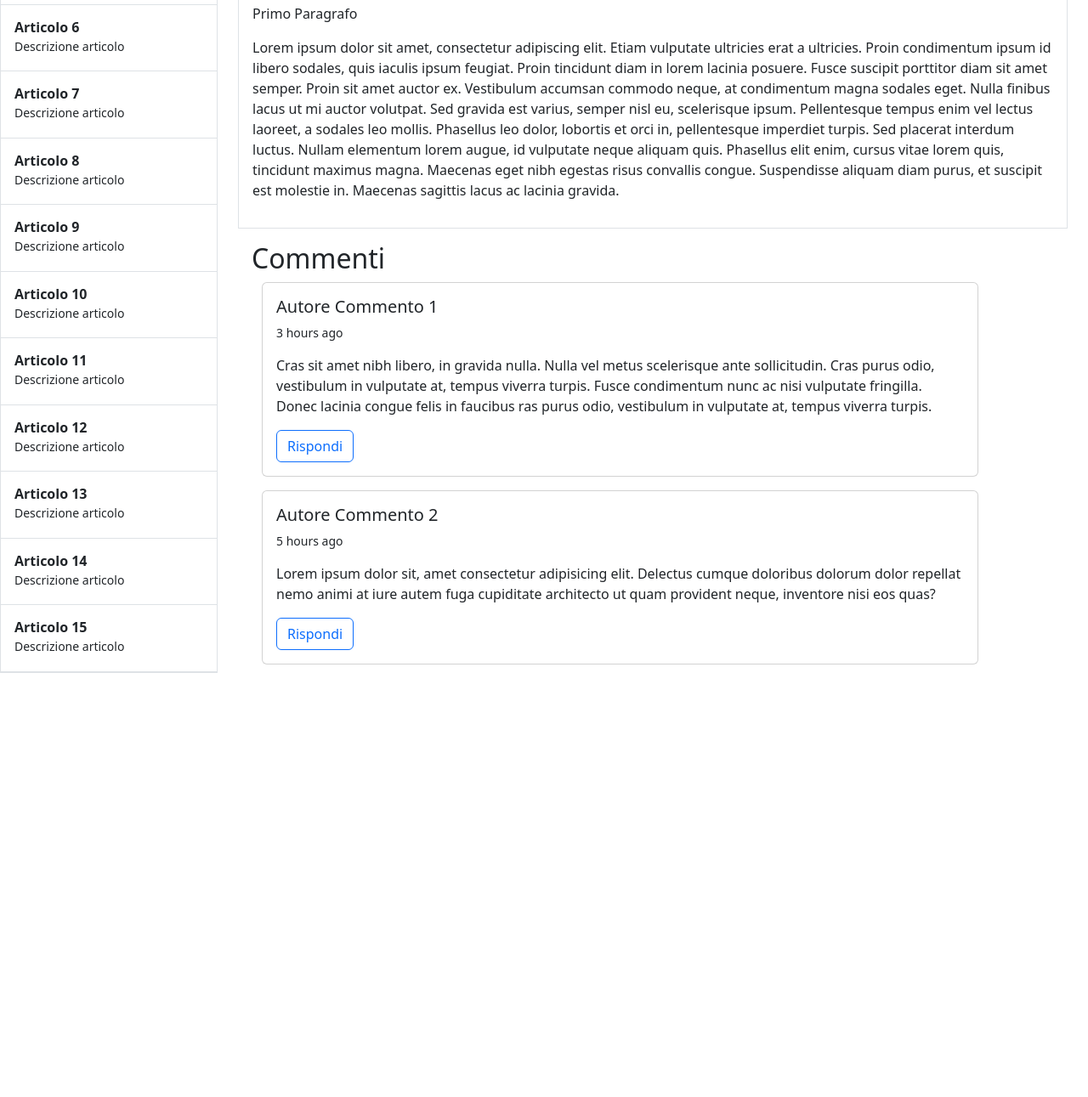
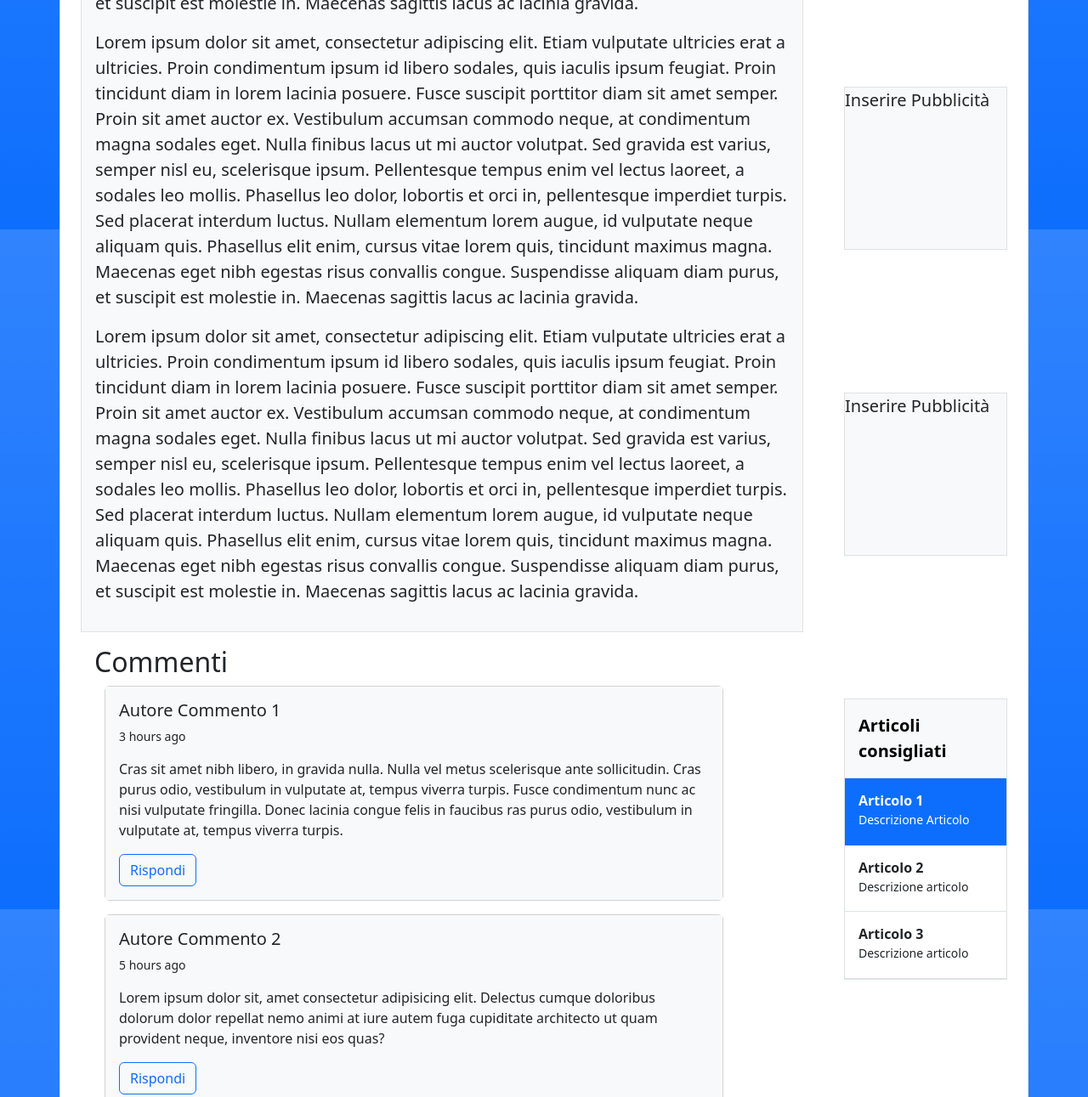
Before and after one commit to AleRuta26/Template-Bootstrap, a plain HTML site: page index.html in a window 1280 px wide. Shown: the part 530-1821 px from the top of the page at 85% size. Before the commit the page ends 1352 px from the top, so only its background shows below. Drawn offline with nearby package versions, Linux system fonts and the light colour scheme.

Commit message:
Major Update

```diff
--- a/index.html
+++ b/index.html
@@ -16,9 +16,9 @@
         integrity="sha384-QWTKZyjpPEjISv5WaRU9OFeRpok6YctnYmDr5pNlyT2bRjXh0JMhjY6hW+ALEwIH" crossorigin="anonymous">
 </head>
 
-<body class="d-flex flex-column">
-    <header class="p-3 border-bottom position-static">
-        <div class="container">
+<body class="d-flex flex-column  bg-primary bg-gradient">
+    <header class="p-3 border-bottom position-static bg-white position-sticky">
+        <div class="container ">
             <div class="d-flex flex-wrap align-items-center justify-content-center justify-content-lg-start">
                 <a class="navbar-brand" href="#">
                     <img src="./images/logo.svg" alt="Logo" width="30" height="24"
@@ -61,16 +61,134 @@
         </div>
     </header>
 
-    <div class="container-fluid d-flex flex-row p-0 w-100 m-0">
+    <div class="container d-flex flex-row p-0 w-60 m-0 align-self-center border bg-white overflow-scroll">
+        <!--Articolo Corrente e commenti-->
+        <article class="container-fluid d-inline-block p-4 ">
+            <div class="container-fluid border p-3 b-4 bg-light">
+                <h1 class="fs-2">Titolo Articolo</h1>
+                <section>
+                    <p class="text-start text-break fs-4">
+                        Primo Paragrafo
+                    </p>
+                    <p class="text-start text-break  fs-5">
+                        Lorem ipsum dolor sit amet, consectetur adipiscing elit. Etiam vulputate ultricies erat a
+                        ultricies.
+                        Proin condimentum ipsum id libero sodales, quis iaculis ipsum feugiat. Proin tincidunt diam in
+                        lorem
+                        lacinia posuere. Fusce suscipit porttitor diam sit amet semper. Proin sit amet auctor ex.
+                        Vestibulum
+                        accumsan commodo neque, at condimentum magna sodales eget. Nulla finibus lacus ut mi auctor
+                        volutpat. Sed gravida est varius, semper nisl eu, scelerisque ipsum. Pellentesque tempus enim
+                        vel
+                        lectus laoreet, a sodales leo mollis. Phasellus leo dolor, lobortis et orci in, pellentesque
+                        imperdiet turpis. Sed placerat interdum luctus. Nullam elementum lorem augue, id vulputate neque
+                        aliquam quis. Phasellus elit enim, cursus vitae lorem quis, tincidunt maximus magna. Maecenas
+                        eget
+                        nibh egestas risus convallis congue. Suspendisse aliquam diam purus, et suscipit est molestie
+                        in.
+                        Maecenas sagittis lacus ac lacinia gravida.
+                    </p>
+                    <p class="text-start text-break  fs-5">
+                        Lorem ipsum dolor sit amet, consectetur adipiscing elit. Etiam vulputate ultricies erat a
+                        ultricies.
+                        Proin condimentum ipsum id libero sodales, quis iaculis ipsum feugiat. Proin tincidunt diam in
+                        lorem
+                        lacinia posuere. Fusce suscipit porttitor diam sit amet semper. Proin sit amet auctor ex.
+                        Vestibulum
+                        accumsan commodo neque, at condimentum magna sodales eget. Nulla finibus lacus ut mi auctor
+                        volutpat. Sed gravida est varius, semper nisl eu, scelerisque ipsum. Pellentesque tempus enim
+                        vel
+                        lectus laoreet, a sodales leo mollis. Phasellus leo dolor, lobortis et orci in, pellentesque
+                        imperdiet turpis. Sed placerat interdum luctus. Nullam elementum lorem augue, id vulputate neque
+                        aliquam quis. Phasellus elit enim, cursus vitae lorem quis, tincidunt maximus magna. Maecenas
+                        eget
+                        nibh egestas risus convallis congue. Suspendisse aliquam diam purus, et suscipit est molestie
+                        in.
+                        Maecenas sagittis lacus ac lacinia gravida.
+                    </p>
+                    <p class="text-start text-break  fs-5">
+                        Lorem ipsum dolor sit amet, consectetur adipiscing elit. Etiam vulputate ultricies erat a
+                        ultricies.
+                        Proin condimentum ipsum id libero sodales, quis iaculis ipsum feugiat. Proin tincidunt diam in
+                        lorem
+                        lacinia posuere. Fusce suscipit porttitor diam sit amet semper. Proin sit amet auctor ex.
+                        Vestibulum
+                        accumsan commodo neque, at condimentum magna sodales eget. Nulla finibus lacus ut mi auctor
+                        volutpat. Sed gravida est varius, semper nisl eu, scelerisque ipsum. Pellentesque tempus enim
+                        vel
+                        lectus laoreet, a sodales leo mollis. Phasellus leo dolor, lobortis et orci in, pellentesque
+                        imperdiet turpis. Sed placerat interdum luctus. Nullam elementum lorem augue, id vulputate neque
+                        aliquam quis. Phasellus elit enim, cursus vitae lorem quis, tincidunt maximus magna. Maecenas
+                        eget
+                        nibh egestas risus convallis congue. Suspendisse aliquam diam purus, et suscipit est molestie
+                        in.
+                        Maecenas sagittis lacus ac lacinia gravida.
+                    </p>
+                </section>
+            </div>
+            <section class="p-3">
+                <h2>Commenti</h2>
+                <div class="container text-dark">
+                    <div class="justify-content-center">
+                        <div class="col-md-11 col-lg-9 col-xl-11">
+                            <div class="d-flex flex-start mb-3">
+                                <div class="card w-100">
+                                    <div class="card-body bg-light">
+                                        <div>
+                                            <h5>Autore Commento 1</h5>
+                                            <p class="small">3 hours ago</p>
+                                            <p>
+                                                Cras sit amet nibh libero, in gravida nulla. Nulla vel metus scelerisque
+                                                ante sollicitudin. Cras purus odio, vestibulum in vulputate at, tempus
+                                                viverra turpis. Fusce condimentum nunc ac nisi vulputate fringilla.
+                                                Donec lacinia congue felis in faucibus ras purus odio, vestibulum in
+                                                vulputate at, tempus viverra turpis.
+                                            </p>
+
+                                            <div class="d-flex justify-content-between align-items-center">
+                                                <a href="#!" class="link-muted"><button type="button"
+                                                        class="btn btn-outline-primary">Rispondi</button></a>
+                                            </div>
+                                        </div>
+                                    </div>
+                                </div>
+                            </div>
+
+                            <div class="d-flex flex-start">
+                                <div class="card w-100">
+                                    <div class="card-body p-3 bg-light">
+                                        <div class="">
+                                            <h5>Autore Commento 2</h5>
+                                            <p class="small">5 hours ago</p>
+                                            <p>
+                                                Lorem ipsum dolor sit, amet consectetur adipisicing elit. Delectus
+                                                cumque doloribus dolorum dolor repellat nemo animi at iure autem fuga
+                                                cupiditate architecto ut quam provident neque, inventore nisi eos quas?
+                                            </p>
+
+                                            <div class="d-flex justify-content-between align-items-center">
+                                                <a href="#!" class="link-muted"><button type="button"
+                                                        class="btn btn-outline-primary">Rispondi</button></a>
+                                            </div>
+                                        </div>
+                                    </div>
+                                </div>
+                            </div>
+                        </div>
+                    </div>
+                </div>
+            </section>
+        </article>
         <!--Sidebar-->
-        <aside class="d-inline-block justify-content-start position-scroll">
+        <aside class="d-inline-flex flex-column justify-content-evenly justify-content-start m-4">
+            <!--Articoli recenti-->
             <div class="d-inline-flex flex-column align-items-right flex-shrink-0 bg-body-tertiary border "
-                style="width: 20vw;">
+                style="width: 15vw; height:15vw;">
                 <a href="/"
                     class="d-flex align-items-center flex-shrink-0 p-3 link-body-emphasis text-decoration-none border-bottom">
                     <span class="fs-5 fw-semibold">Articoli recenti</span>
                 </a>
-                <div class="list-group list-group-flush border-bottom scrollarea">
+                <div class="list-group list-group-flush border-bottom overflow-scroll">
                     <a href="#" class="list-group-item list-group-item-action active py-3 lh-sm" aria-current="true">
                         <div class="d-flex w-100 align-items-center justify-content-between">
                             <strong class="mb-1">Articolo 1</strong>
@@ -106,185 +224,58 @@
                         <div class="col-10 mb-1 small">Descrizione articolo
                         </div>
                     </a>
+                </div>
+            </div>
+
+            <!--Pubblicità-->
+            <div class="d-inline-block align-items-right bg-body-tertiary border"
+                style="width: 15vw; height:15vw;">
+                <div class="list-group list-group-flush scrollarea">
+                    <p class="text-start text-break  fs-5">Inserire Pubblicità</p>
+                </div>
+            </div>
+
+            <!--Pubblicità-->
+            <div class="d-inline-block align-items-right bg-body-tertiary border"
+                style="width: 15vw; height:15vw;">
+                <div class="list-group list-group-flush scrollarea">
+                    <p class="text-start text-break  fs-5">Inserire Pubblicità</p>
+                </div>
+            </div>
+
+            <!--Articoli consigliati-->
+            <div class="d-inline-flex flex-column align-items-right flex-shrink-0 bg-body-tertiary border "
+                style="width: 15vw;">
+                <a href="/"
+                    class="d-flex align-items-center flex-shrink-0 p-3 link-body-emphasis text-decoration-none border-bottom">
+                    <span class="fs-5 fw-semibold">Articoli consigliati</span>
+                </a>
+                <div class="list-group list-group-flush border-bottom scrollarea">
+                    <a href="#" class="list-group-item list-group-item-action active py-3 lh-sm" aria-current="true">
+                        <div class="d-flex w-100 align-items-center justify-content-between">
+                            <strong class="mb-1">Articolo 1</strong>
+                        </div>
+                        <div class="col-10 mb-1 small">Descrizione Articolo
+                        </div>
+                    </a>
                     <a href="#" class="list-group-item list-group-item-action py-3 lh-sm">
                         <div class="d-flex w-100 align-items-center justify-content-between">
-                            <strong class="mb-1">Articolo 6</strong>
+                            <strong class="mb-1">Articolo 2</strong>
                         </div>
                         <div class="col-10 mb-1 small">Descrizione articolo
                         </div>
                     </a>
                     <a href="#" class="list-group-item list-group-item-action py-3 lh-sm">
                         <div class="d-flex w-100 align-items-center justify-content-between">
-                            <strong class="mb-1">Articolo 7</strong>
+                            <strong class="mb-1">Articolo 3</strong>
                         </div>
                         <div class="col-10 mb-1 small">Descrizione articolo
                         </div>
                     </a>
-                    <a href="#" class="list-group-item list-group-item-action py-3 lh-sm">
-                        <div class="d-flex w-100 align-items-center justify-content-between">
-                            <strong class="mb-1">Articolo 8</strong>
-                        </div>
-                        <div class="col-10 mb-1 small">Descrizione articolo
-                        </div>
-                    </a>
-                    <a href="#" class="list-group-item list-group-item-action py-3 lh-sm">
-                        <div class="d-flex w-100 align-items-center justify-content-between">
-                            <strong class="mb-1">Articolo 9</strong>
-                        </div>
-                        <div class="col-10 mb-1 small">Descrizione articolo
-                        </div>
-                    </a>
-                    <a href="#" class="list-group-item list-group-item-action py-3 lh-sm">
-                        <div class="d-flex w-100 align-items-center justify-content-between">
-                            <strong class="mb-1">Articolo 10</strong>
-                        </div>
-                        <div class="col-10 mb-1 small">Descrizione articolo
-                        </div>
-                    </a>
-                    <a href="#" class="list-group-item list-group-item-action py-3 lh-sm">
-                        <div class="d-flex w-100 align-items-center justify-content-between">
-                            <strong class="mb-1">Articolo 11</strong>
-                        </div>
-                        <div class="col-10 mb-1 small">Descrizione articolo
-                        </div>
-                    </a>
-                    <a href="#" class="list-group-item list-group-item-action py-3 lh-sm">
-                        <div class="d-flex w-100 align-items-center justify-content-between">
-                            <strong class="mb-1">Articolo 12</strong>
-                        </div>
-                        <div class="col-10 mb-1 small">Descrizione articolo
-                        </div>
-                    </a>
-                    <a href="#" class="list-group-item list-group-item-action py-3 lh-sm">
-                        <div class="d-flex w-100 align-items-center justify-content-between">
-                            <strong class="mb-1">Articolo 13</strong>
-                        </div>
-                        <div class="col-10 mb-1 small">Descrizione articolo
-                        </div>
-                    </a>
-                    <a href="#" class="list-group-item list-group-item-action py-3 lh-sm">
-                        <div class="d-flex w-100 align-items-center justify-content-between">
-                            <strong class="mb-1">Articolo 14</strong>
-                        </div>
-                        <div class="col-10 mb-1 small">Descrizione articolo
-                        </div>
-                    </a>
-                    <a href="#" class="list-group-item list-group-item-action py-3 lh-sm">
-                        <div class="d-flex w-100 align-items-center justify-content-between">
-                            <strong class="mb-1">Articolo 15</strong>
-                        </div>
-                        <div class="col-10 mb-1 small">Descrizione articolo
-                        </div>
-                    </a>
-
-
                 </div>
             </div>
         </aside>
-        <!--Articolo Corrente e commenti-->
-        <article class="container-fluid d-inline-block p-4">
-            <div class="container-fluid border p-3 b-4">
-                <h1 class="fs-2">Titolo Articolo</h1>
-                <section>
-                    <p class="text-start text-break fs-4">
-                        Primo Paragrafo
-                    </p>
-                    <p class="text-start text-break  fs-5">
-                        Lorem ipsum dolor sit amet, consectetur adipiscing elit. Etiam vulputate ultricies erat a
-                        ultricies.
-                        Proin condimentum ipsum id libero sodales, quis iaculis ipsum feugiat. Proin tincidunt diam in
-                        lorem
-                        lacinia posuere. Fusce suscipit porttitor diam sit amet semper. Proin sit amet auctor ex.
-                        Vestibulum
-                        accumsan commodo neque, at condimentum magna sodales eget. Nulla finibus lacus ut mi auctor
-                        volutpat. Sed gravida est varius, semper nisl eu, scelerisque ipsum. Pellentesque tempus enim
-                        vel
-                        lectus laoreet, a sodales leo mollis. Phasellus leo dolor, lobortis et orci in, pellentesque
-                        imperdiet turpis. Sed placerat interdum luctus. Nullam elementum lorem augue, id vulputate neque
-                        aliquam quis. Phasellus elit enim, cursus vitae lorem quis, tincidunt maximus magna. Maecenas
-                        eget
-                        nibh egestas risus convallis congue. Suspendisse aliquam diam purus, et suscipit est molestie
-                        in.
-                        Maecenas sagittis lacus ac lacinia gravida.
-                    </p>
-                </section>
-                <section>
-                    <p class="text-start text-break fs-md-4">
-                        Primo Paragrafo
-                    </p>
-                    <p class="text-start text-break fs-md-5">
-                        Lorem ipsum dolor sit amet, consectetur adipiscing elit. Etiam vulputate ultricies erat a
-                        ultricies.
-                        Proin condimentum ipsum id libero sodales, quis iaculis ipsum feugiat. Proin tincidunt diam in
-                        lorem
-                        lacinia posuere. Fusce suscipit porttitor diam sit amet semper. Proin sit amet auctor ex.
-                        Vestibulum
-                        accumsan commodo neque, at condimentum magna sodales eget. Nulla finibus lacus ut mi auctor
-                        volutpat. Sed gravida est varius, semper nisl eu, scelerisque ipsum. Pellentesque tempus enim
-                        vel
-                        lectus laoreet, a sodales leo mollis. Phasellus leo dolor, lobortis et orci in, pellentesque
-                        imperdiet turpis. Sed placerat interdum luctus. Nullam elementum lorem augue, id vulputate neque
-                        aliquam quis. Phasellus elit enim, cursus vitae lorem quis, tincidunt maximus magna. Maecenas
-                        eget
-                        nibh egestas risus convallis congue. Suspendisse aliquam diam purus, et suscipit est molestie
-                        in.
-                        Maecenas sagittis lacus ac lacinia gravida.
-                    </p>
-                </section>
-            </div>
-            <section class="p-3">
-                <h2>Commenti</h2>
-                <div class="container text-dark">
-                    <div class="justify-content-center">
-                        <div class="col-md-11 col-lg-9 col-xl-11">
-                            <div class="d-flex flex-start mb-3">
-                                <div class="card w-100">
-                                    <div class="card-body ">
-                                        <div>
-                                            <h5>Autore Commento 1</h5>
-                                            <p class="small">3 hours ago</p>
-                                            <p>
-                                                Cras sit amet nibh libero, in gravida nulla. Nulla vel metus scelerisque
-                                                ante sollicitudin. Cras purus odio, vestibulum in vulputate at, tempus
-                                                viverra turpis. Fusce condimentum nunc ac nisi vulputate fringilla.
-                                                Donec lacinia congue felis in faucibus ras purus odio, vestibulum in
-                                                vulputate at, tempus viverra turpis.
-                                            </p>
 
-                                            <div class="d-flex justify-content-between align-items-center">
-                                                <a href="#!" class="link-muted"><button type="button"
-                                                        class="btn btn-outline-primary">Rispondi</button></a>
-                                            </div>
-                                        </div>
-                                    </div>
-                                </div>
-                            </div>
-
-                            <div class="d-flex flex-start">
-                                <div class="card w-100">
-                                    <div class="card-body p-3">
-                                        <div class="">
-                                            <h5>Autore Commento 2</h5>
-                                            <p class="small">5 hours ago</p>
-                                            <p>
-                                                Lorem ipsum dolor sit, amet consectetur adipisicing elit. Delectus
-                                                cumque doloribus dolorum dolor repellat nemo animi at iure autem fuga
-                                                cupiditate architecto ut quam provident neque, inventore nisi eos quas?
-                                            </p>
-
-                                            <div class="d-flex justify-content-between align-items-center">
-                                                <a href="#!" class="link-muted"><button type="button"
-                                                        class="btn btn-outline-primary">Rispondi</button></a>
-                                            </div>
-                                        </div>
-                                    </div>
-                                </div>
-                            </div>
-                        </div>
-                    </div>
-                </div>
-            </section>
-        </article>
     </div>
 
     <script src="https://cdn.jsdelivr.net/npm/bootstrap@5.3.3/dist/js/bootstrap.bundle.min.js"
```
Also changed, not shown: script.js (line endings or trailing spaces).
